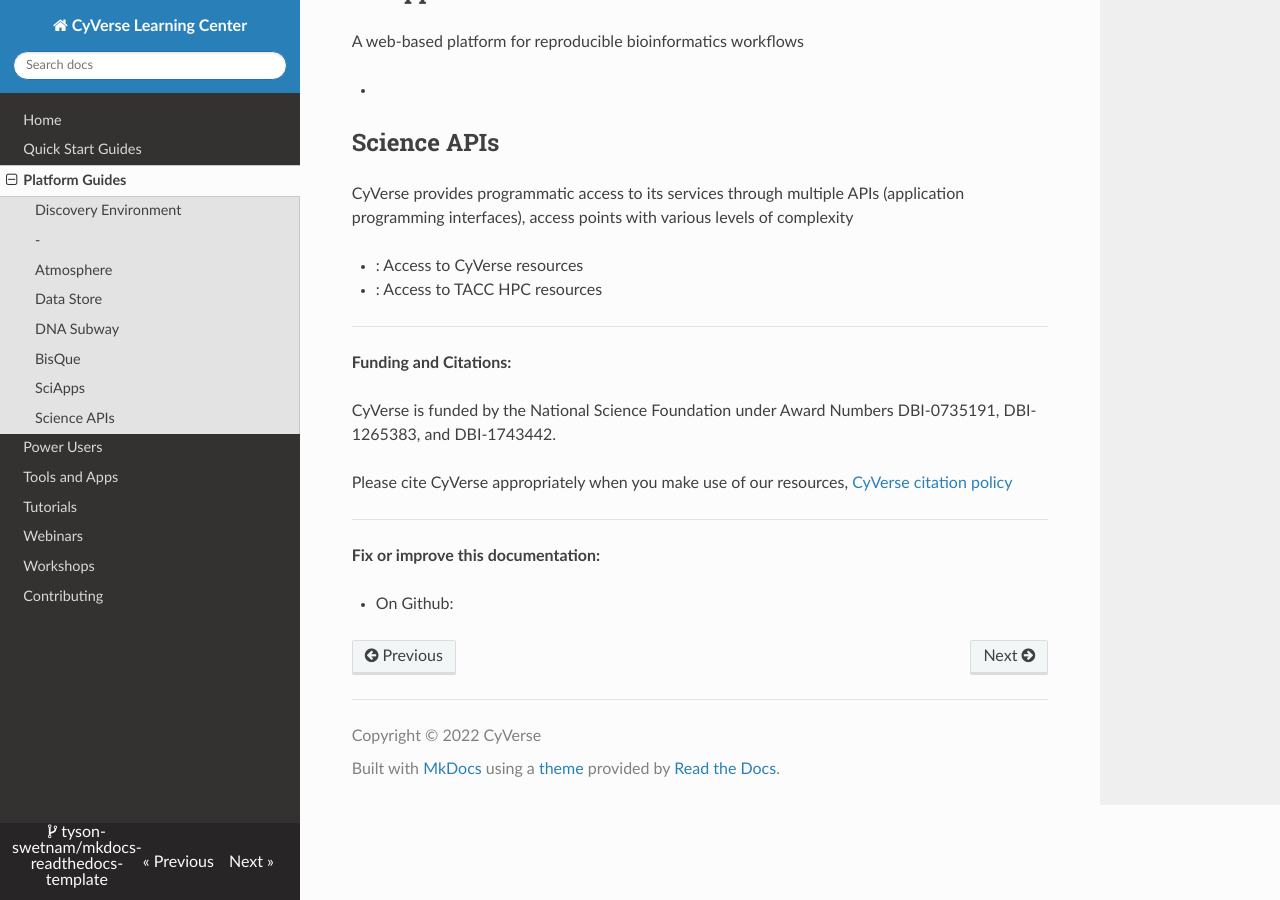
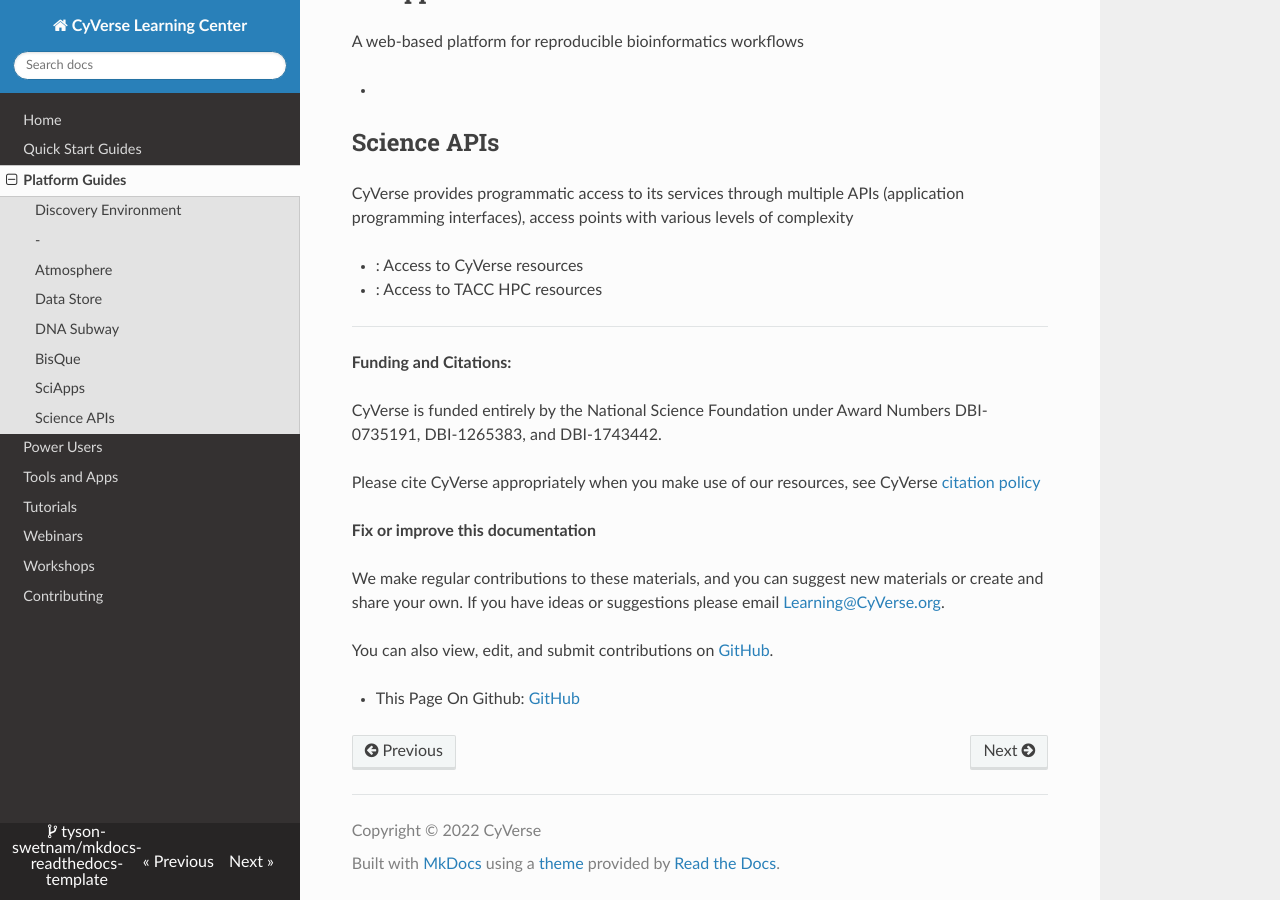
Before and after one commit to tyson-swetnam/mkdocs-learning-materials-home, an MkDocs documentation site: the page built from docs/platform_guides.md, in a window 1280 px wide and 900 px high, scrolled down 1470 px. Built offline with MkDocs 1.6.1, drawn with Linux system fonts in a browser that asks for light colours; nearby versions of some CDN libraries.

Commit message:
Update platform_guides.md

```diff
--- a/docs/platform_guides.md
+++ b/docs/platform_guides.md
@@ -64,14 +64,18 @@
 
 **Funding and Citations:**
 
-CyVerse is funded by the National Science Foundation under Award Numbers
-DBI-0735191, DBI-1265383, and DBI-1743442.
+CyVerse is funded entirely by the National Science Foundation under
+Award Numbers DBI-0735191, DBI-1265383, and DBI-1743442.
 
 Please cite CyVerse appropriately when you make use of our resources,
-[CyVerse citation policy](https://cyverse.org/policies/cite-cyverse)
+see CyVerse [citation policy](http://www.cyverse.org/acknowledge-cite-cyverse)
 
-------------------------------------------------------------------------
+**Fix or improve this documentation**
 
-**Fix or improve this documentation:**
+We make regular contributions to these materials, and you can suggest
+new materials or create and share your own. If you have ideas or
+suggestions please email [Learning@CyVerse.org](Learning@cyverse.org).
 
--   On Github:
+You can also view, edit, and submit contributions on [GitHub](https://github.com/cyverse-learning-materials).
+
+- This Page On Github: [GitHub](https://github.com/cyverse-learning-materials/learning-materials-home)
```
